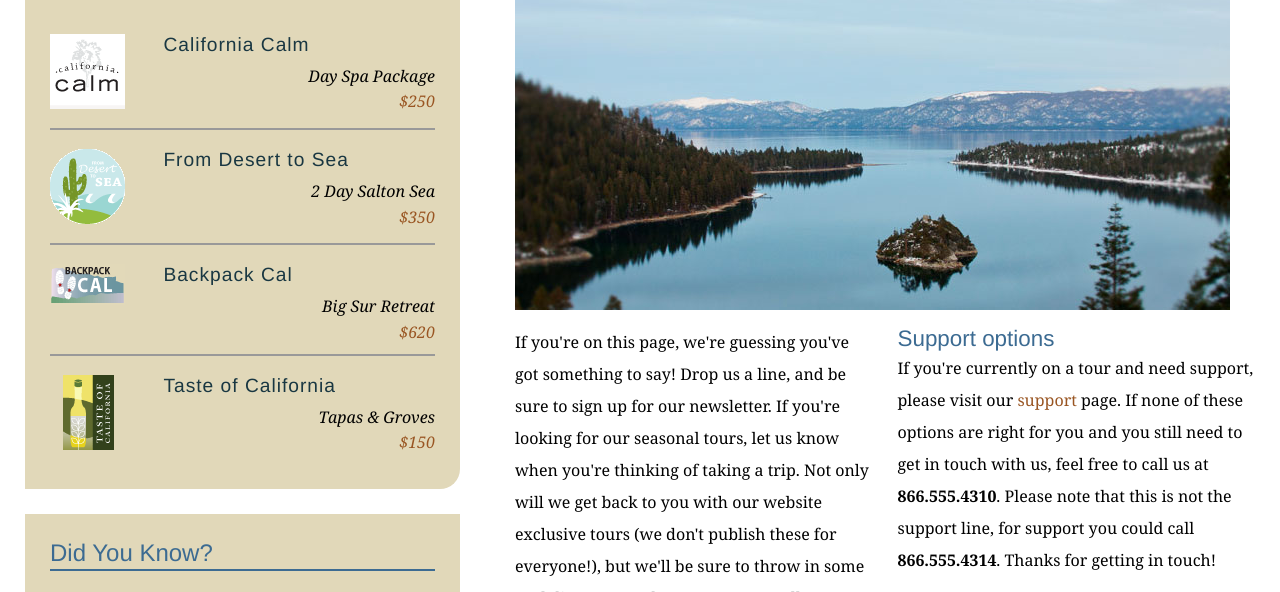
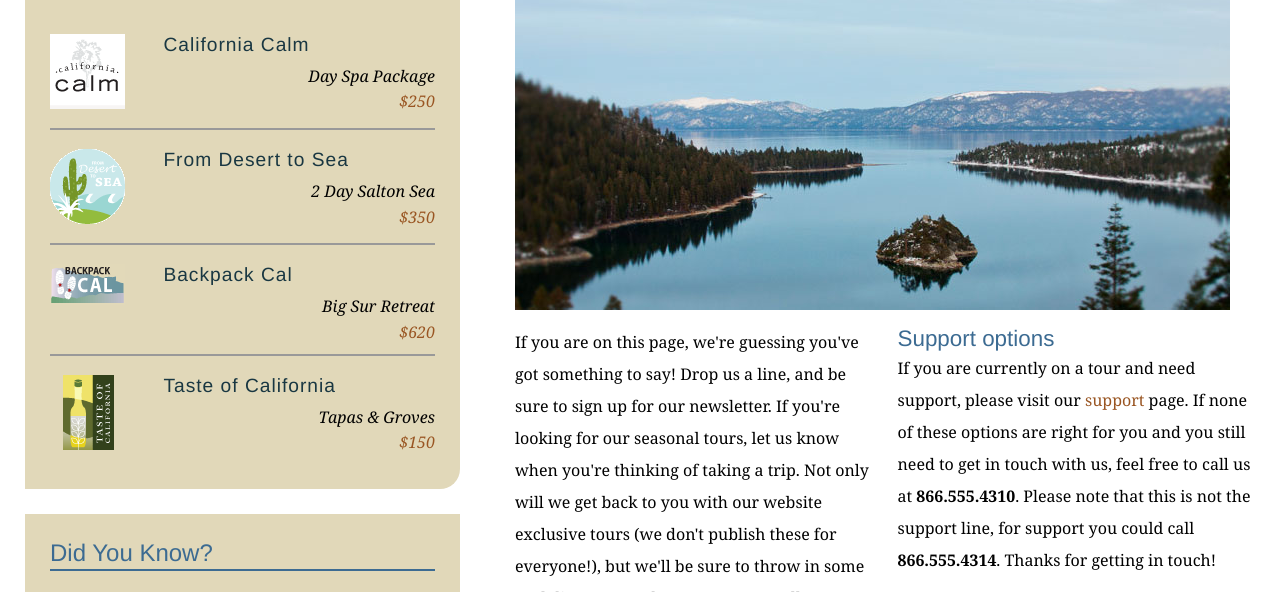
Before and after one commit to danbfox/explore_california, a plain HTML site: page contact.html in a window 1280 px wide. Shown: the part 342-934 px from the top of the page. Drawn offline with Linux system fonts and the light colour scheme.

Commit message:
Removed contractions from contact.html text

```diff
--- a/contact.html
+++ b/contact.html
@@ -68,10 +68,10 @@
           <h1>Get in touch</h1>
           <img src="assets/images/emerald_bay.jpg" alt="Beautiful Lake Tahoe" class="articleImage" />
           <div class="multiCol">
-            <p>If you're on this page, we're guessing you've got something to say! Drop us a line, and be sure to sign up for our newsletter. If you're looking for our seasonal tours,  let us know when you're thinking of taking a trip. Not only will we get back to you with our website exclusive tours (we don't publish these for everyone!), but we'll be sure to throw in some cool discounts and tour extras as well.</p>
+            <p>If you are on this page, we're guessing you've got something to say! Drop us a line, and be sure to sign up for our newsletter. If you're looking for our seasonal tours,  let us know when you're thinking of taking a trip. Not only will we get back to you with our website exclusive tours (we don't publish these for everyone!), but we'll be sure to throw in some cool discounts and tour extras as well.</p>
 
             <h2>Support options</h2>
-            <p>If you're currently on a tour and need support, please visit our <a href="support.html">support</a> page. If none of these options are right for you and you still need to get in touch with us, feel free to call us at<span class="phone"> <strong>866.555.4310</strong>. Please note that this is not the support line, for support you could call </span><strong>866.555.4314</strong>. Thanks for getting in touch!</p>
+            <p>If you are currently on a tour and need support, please visit our <a href="support.html">support</a> page. If none of these options are right for you and you still need to get in touch with us, feel free to call us at<span class="phone"> <strong>866.555.4310</strong>. Please note that this is not the support line, for support you could call </span><strong>866.555.4314</strong>. Thanks for getting in touch!</p>
           </div>
 
           <form id="frmContact" name="frmContact" method="post" action="contact_process.html">
```
